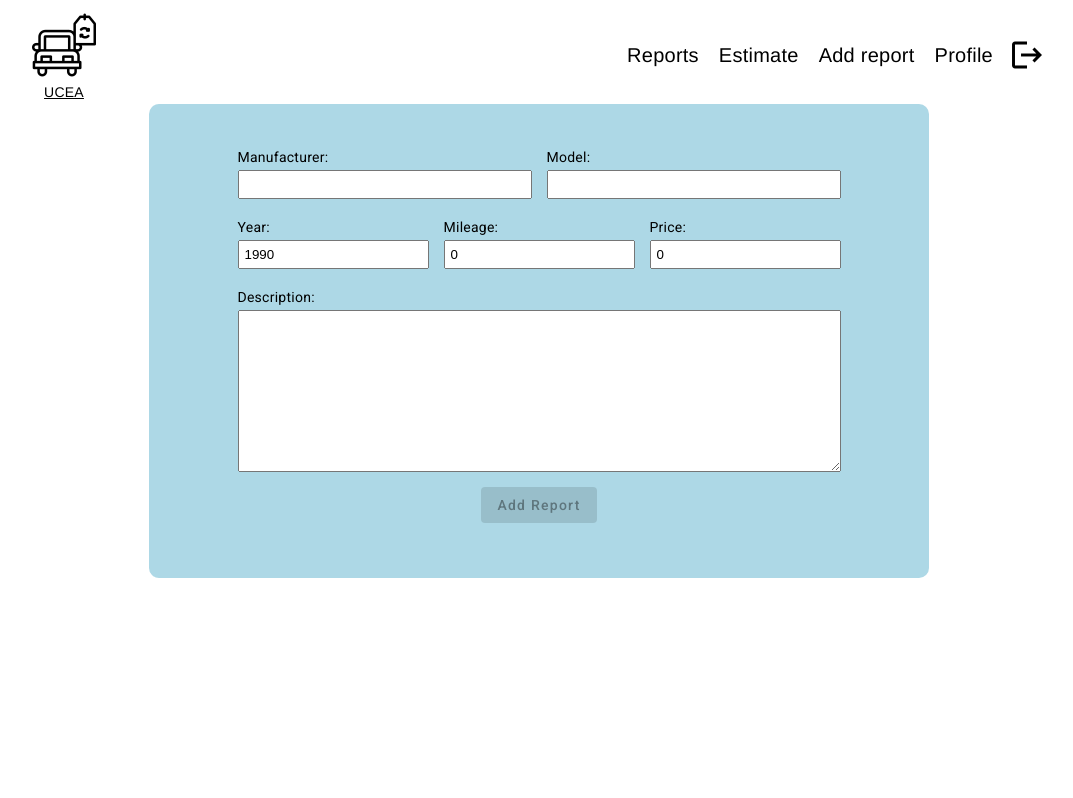
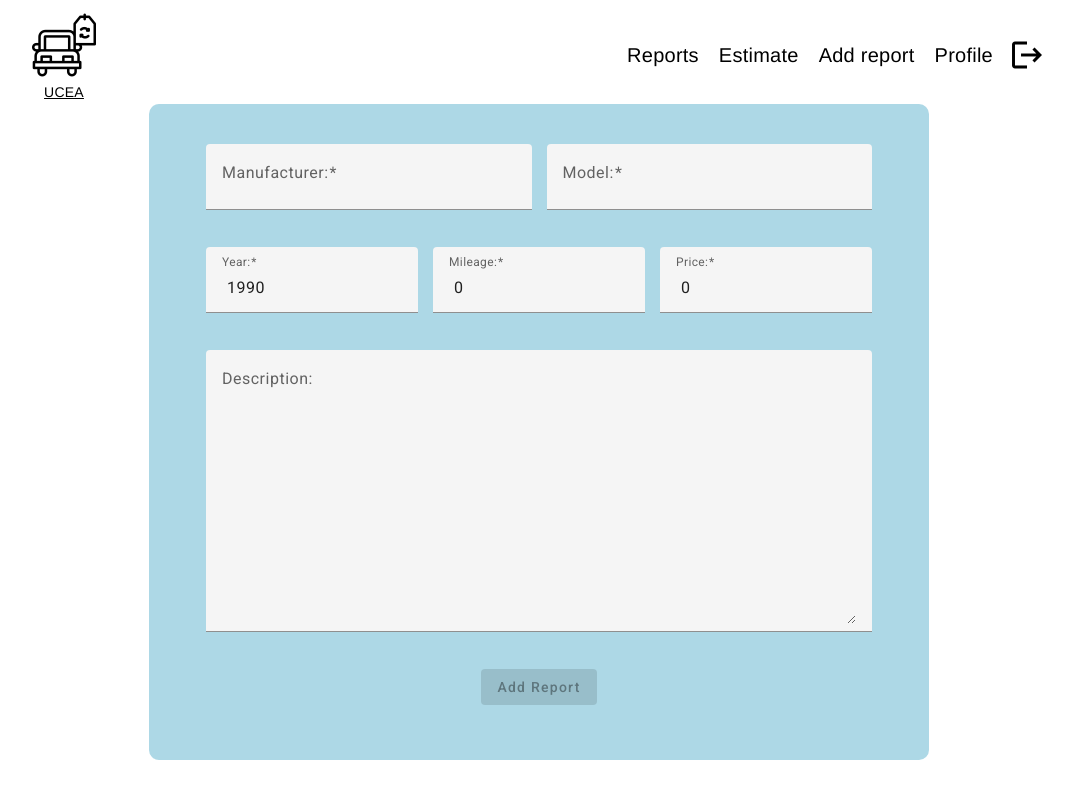
Before and after one commit to shevOle/ang-used-car-evaluation-app, an Angular app: page /add-report in a window 1280 px wide. Shown: the whole page, without its empty margins (101-1174 px from the left). Built offline with nearby package versions, Linux system fonts and the light colour scheme; sample sign-in values are in the browser's storage.

Commit message:
refactor: replace custom form inputs with mui components

```diff
--- a/src/app/add-report/add-report.component.html
+++ b/src/app/add-report/add-report.component.html
@@ -1,63 +1,50 @@
 <form class="estimate-page-form" [formGroup]="addReportForm">
   <div class="estimate-page-form-input">
-    <label for="estimate-page-input-make">Manufacturer:</label>
-    <input
-      id="estimate-page-input-make"
-      type="text"
-      formControlName="make"
-      required
-    />
+    <mat-form-field>
+      <mat-label for="estimate-page-input-make">Manufacturer:</mat-label
+      ><input matInput type="text" formControlName="make" required
+    /></mat-form-field>
   </div>
 
   <div class="estimate-page-form-input">
-    <label for="estimate-page-input-model">Model:</label>
-    <input
-      id="estimate-page-input-model"
-      type="text"
-      formControlName="model"
-      required
-    />
+    <mat-form-field
+      ><mat-label for="estimate-page-input-model">Model:</mat-label>
+      <input matInput type="text" formControlName="model" required
+    /></mat-form-field>
   </div>
 
   <div class="estimate-page-form-input">
-    <label for="estimate-page-input-year">Year:</label>
-    <input
-      id="estimate-page-input-year"
-      type="number"
-      formControlName="year"
-      required
-    />
+    <mat-form-field
+      ><mat-label for="estimate-page-input-year">Year:</mat-label
+      ><input matInput type="number" formControlName="year" required
+    /></mat-form-field>
   </div>
 
   <div class="estimate-page-form-input">
-    <label for="estimate-page-input-mileage">Mileage:</label>
-    <input
-      id="estimate-page-input-mileage"
-      type="number"
-      formControlName="mileage"
-      required
-    />
+    <mat-form-field
+      ><mat-label for="estimate-page-input-mileage">Mileage:</mat-label
+      ><input matInput type="number" formControlName="mileage" required
+    /></mat-form-field>
   </div>
 
   <div class="estimate-page-form-input">
-    <label for="estimate-page-input-price">Price:</label>
-    <input
-      id="estimate-page-input-price"
-      type="number"
-      formControlName="price"
-      required
-    />
+    <mat-form-field
+      ><mat-label for="estimate-page-input-price">Price:</mat-label
+      ><input matInput type="number" formControlName="price" required
+    /></mat-form-field>
   </div>
 
   <div class="estimate-page-form-input">
-    <label for="estimate-page-input-description">Description:</label>
+    <mat-form-field>
+      <mat-label for="estimate-page-input-description">Description:</mat-label>
       <textarea
-      id="estimate-page-input-description"
+        matInput
         type="text"
         maxlength="150"
         rows="10"
         formControlName="description"
       ></textarea>
+    </mat-form-field>
   </div>
 
   <ucea-button
```
Also changed, not shown: src/app/add-report/add-report.component.ts (+9 -1 lines). Lines whose indentation alone changed are shown as unchanged.
